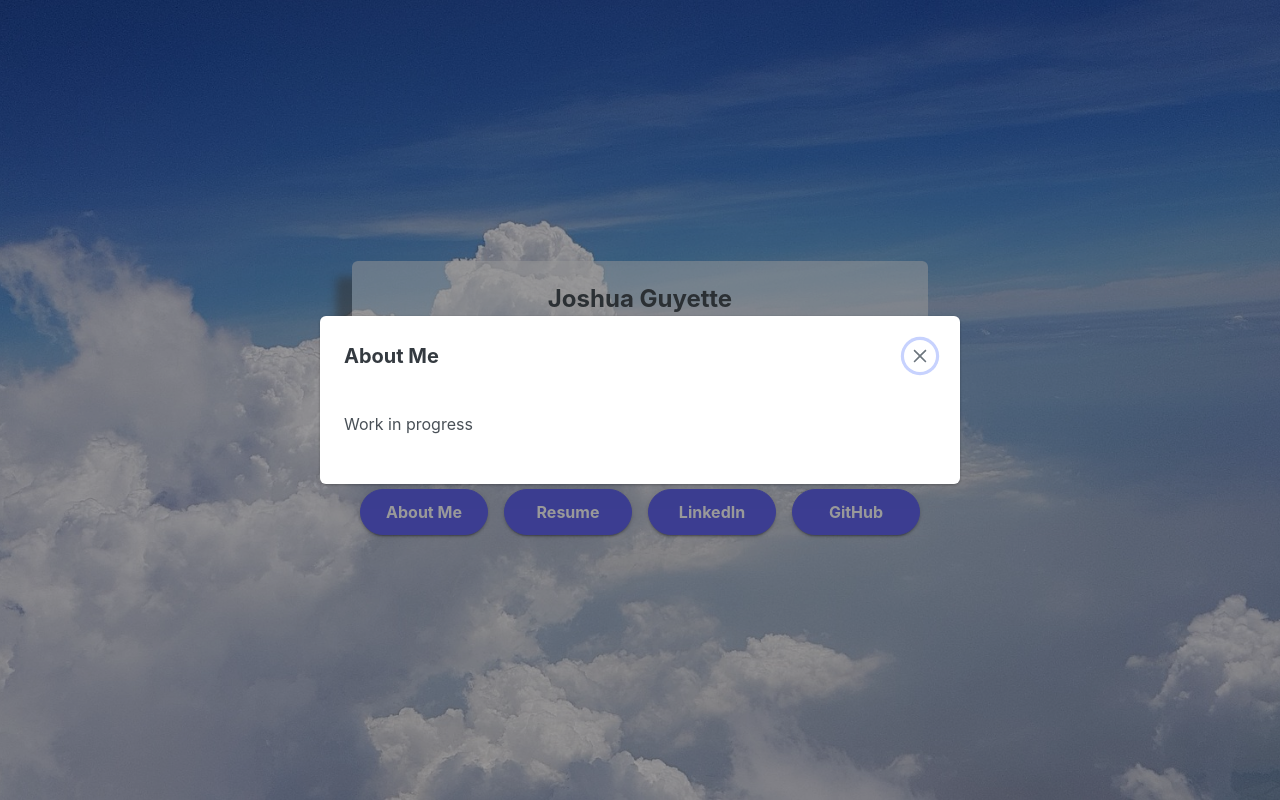
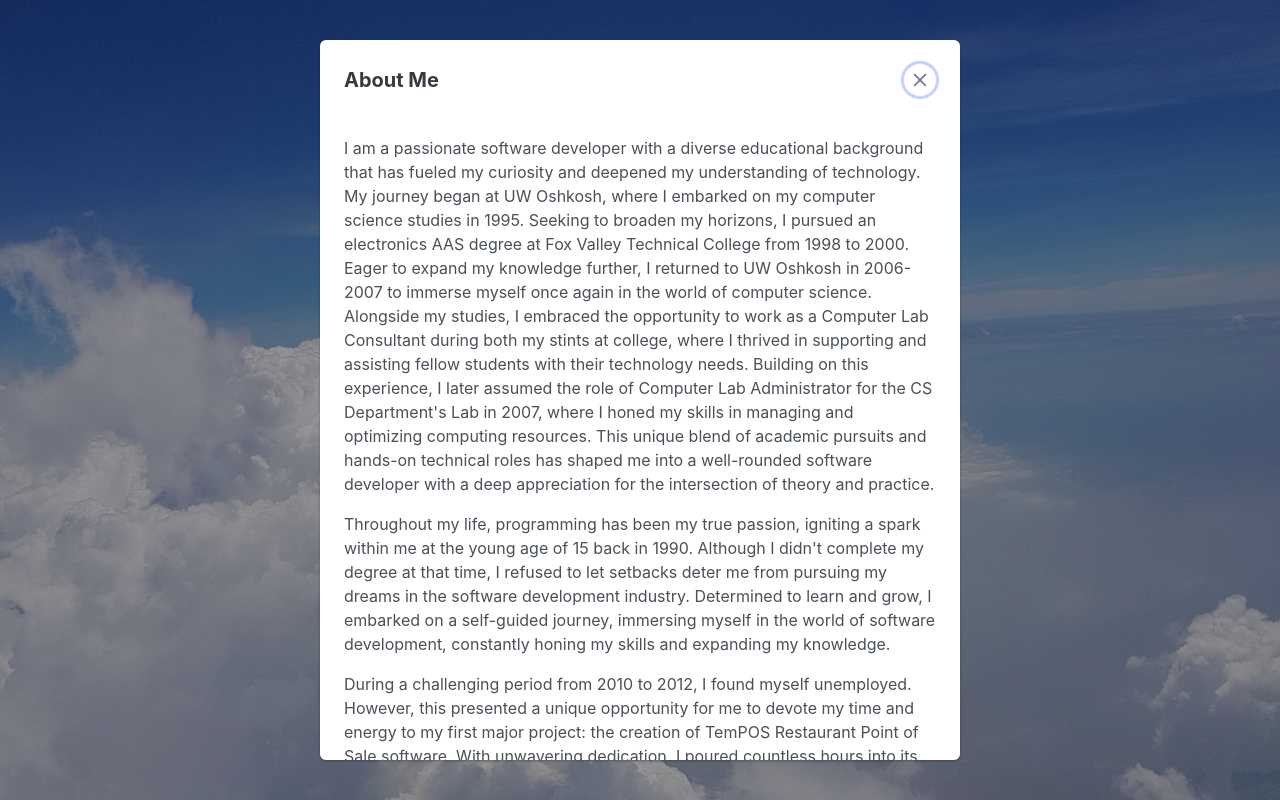
Before and after one commit to nightness/joshguyette.com, a React (Vite) app: page / in a window 1280 px wide. Both pictures are taken after a click on the button "About Me". Built offline with nearby package versions, Linux system fonts and the light colour scheme.

Commit message:
about me

```diff
--- a/src/App.tsx
+++ b/src/App.tsx
@@ -16,7 +16,11 @@ function App() {
       <ActionMenu
         onClickAboutMe={() => setVisible(true)}
         onClickResume={() =>
-          window.open("https://joshguyette.com/resume.pdf", "_blank")
+          window.open(
+            `${window.location.href}/resume.pdf`,
+            "_blank",
+            "noopener=true,noreferrer=true"
+          )
         }
         onClickLinkedIn={() =>
           window.open(
--- a/src/components/AboutMeDialog.tsx
+++ b/src/components/AboutMeDialog.tsx
@@ -16,7 +16,62 @@ function AboutMeDialog({
       closeOnEscape
       dismissableMask
     >
-      <p className="m-0">Work in progress</p>
+      <p className="m-0">
+        I am a passionate software developer with a diverse educational
+        background that has fueled my curiosity and deepened my understanding of
+        technology. My journey began at UW Oshkosh, where I embarked on my
+        computer science studies in 1995. Seeking to broaden my horizons, I
+        pursued an electronics AAS degree at Fox Valley Technical College from
+        1998 to 2000. Eager to expand my knowledge further, I returned to UW
+        Oshkosh in 2006-2007 to immerse myself once again in the world of
+        computer science. Alongside my studies, I embraced the opportunity to
+        work as a Computer Lab Consultant during both my stints at college,
+        where I thrived in supporting and assisting fellow students with their
+        technology needs. Building on this experience, I later assumed the role
+        of Computer Lab Administrator for the CS Department's Lab in 2007, where
+        I honed my skills in managing and optimizing computing resources. This
+        unique blend of academic pursuits and hands-on technical roles has
+        shaped me into a well-rounded software developer with a deep
+        appreciation for the intersection of theory and practice.
+      </p>
+      <p className="m-0">
+        Throughout my life, programming has been my true passion, igniting a
+        spark within me at the young age of 15 back in 1990. Although I didn't
+        complete my degree at that time, I refused to let setbacks deter me from
+        pursuing my dreams in the software development industry. Determined to
+        learn and grow, I embarked on a self-guided journey, immersing myself in
+        the world of software development, constantly honing my skills and
+        expanding my knowledge.
+      </p>
+      <p className="m-0">
+        During a challenging period from 2010 to 2012, I found myself
+        unemployed. However, this presented a unique opportunity for me to
+        devote my time and energy to my first major project: the creation of
+        TemPOS Restaurant Point of Sale software. With unwavering dedication, I
+        poured countless hours into its development, building a solid foundation
+        for my skills and showcasing my capabilities. Today, this project holds
+        a special place in my heart and is proudly featured in my GitHub
+        repository.
+      </p>
+      <p className="m-0">
+        In the subsequent years, I found employment at Best Buy from 2013 to
+        2015, where I enjoyed engaging with customers and sharing my knowledge
+        about computers. Despite the fulfillment I experienced in that role, the
+        financial compensation wasn't sufficient to sustain me. Consequently, I
+        turned to driving as my primary source of income, providing
+        transportation services with Uber and delivering food through DoorDash.
+        This arrangement not only enabled me to meet my financial obligations
+        but also granted me the freedom and flexibility to continue my software
+        development education.
+      </p>
+      <p className="m-0">
+        The amalgamation of these experiences has cultivated my resilience,
+        resourcefulness, and a steadfast commitment to pursuing my passion for
+        software development. As I look forward, I am eager to channel my
+        unwavering dedication and diverse skill set into meaningful and
+        impactful projects, contributing to the ever-evolving landscape of
+        technology.
+      </p>
     </Dialog>
   );
 }
```
